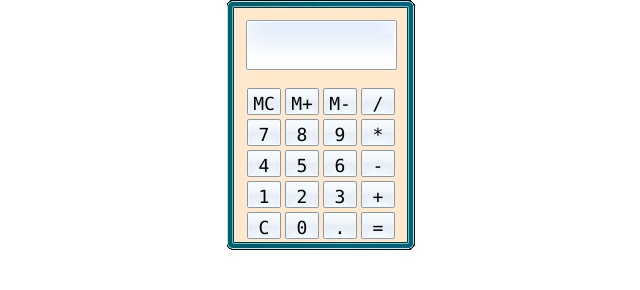
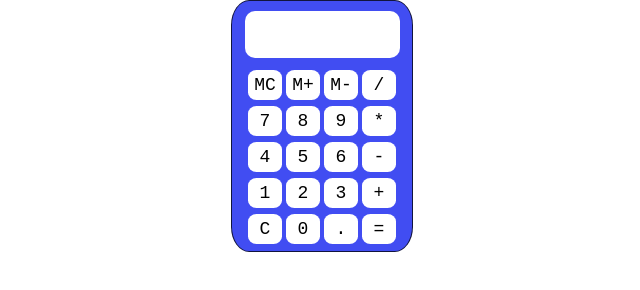
Before and after one commit to rodrigodandrea/calculadora, a plain HTML site: page index.html in a window 1280 px wide. Shown: the whole page, without its empty margins (319-959 px from the left). Drawn offline with Linux system fonts and the light colour scheme.

Commit message:
Modify parameters in CSS

```diff
--- a/css/style.css
+++ b/css/style.css
@@ -1,68 +1,61 @@
 #calc {
 position: relative;
-width: 188px;
+width: 180px;
 height: 247px;
 margin: 0px auto 0px auto;
 color: #000;
 }
-#calc-top, #calc-middle, #calc-bottom {
+#calc-corpse {
 position: relative;
-width: 188px;
-}
-#calc-top {
-height: 10px;
-background: url(../img/calc-top.png) no-repeat top center;
-}
-#calc-middle {
-height: 230px;
-background: url(../img/calc-middle.png) repeat-y top center;
-}
-#calc-bottom {
-height: 10px;
-background: url(../img/calc-bottom.png) no-repeat top center;
-}
-#calc-middle {
-height: 220px;
+width: 180px;
+height: 240px;
 padding-top: 10px;
-background: url(../img/calc-middle.png) repeat-y top center;
+background-color: rgba(1, 17, 238, 0.747);
+border: 1px solid rgba(0, 0, 0, 0.747);
+border-radius: 10%;
 }
 #display{
-position:relative;
-width:141px;
-height:40px;
-padding:5px;
-margin:0 auto;
-background:url(../img/calc-display.png) no-repeat top center;
+position: relative;
+width: 145px;
+height: 37px;
+padding: 5px;
+margin: 0 auto;
+background-color: rgba(255, 255, 255, 1);
+border-radius: 10px 10px;
+justify-content: flex-end;
+align-items: center;
+display: flex;
 }
 #buttons{
-position:relative;
-right: 22px;
-width:200px;
-margin:0 auto;
+position: relative;
+width: 180px;
+height: 180px;
+padding-top: 10px;
+margin: 0 auto;
+display: flex;
+justify-content: center;
+flex-direction: row;
+flex-wrap: wrap;
 }
-#buttons ul li.button{
-position:relative;
-width:34px;
-height:22px;
-padding-top:5px;
+#buttons .button{
+position: relative;
+width: 24px;
+height: 20px;
+padding: 5px;
 margin: 2px;
-background:url(../img/calc-button.png) no-repeat 0 0;
-text-align:center;
-font-size:18px;
-font-weight:400;
-font-family:"Lucida Console", Monaco, monospace;
-float:left;
+background-color: rgba(255, 255, 255, 1);
+text-align: center;
+font-size: 18px;
+font-weight: 400;
+font-family: monospace;
 list-style: none;
+border-radius: 25%;
 }
-.clearfix{
-float:none;
-clear:both;
+#buttons .button:hover{
+background-position: 0 -27px;
+cursor: pointer;
 }
-#buttons ul li.button:hover{
-background-position:0 -27px;
-cursor:pointer;
+#buttons .button:active{
+background-position: 0 -54px;
+cursor: pointer;
 }
-#buttons ul li.button:active{
-background-position:0 -54px;
-cursor:pointer;
-}
--- a/index.html
+++ b/index.html
@@ -9,36 +9,31 @@
 
 	<body>
 		<div id="calc">
-			<div id="calc-top"></div>
-			<div id="calc-middle">
+			<div id="calc-corpse">
 				<div id="display"></div>
 				<div id="buttons">
-					<ul>
-						<li class="button" id="MC">MC</li>
-						<li class="button" id="M+">M+</li>
-						<li class="button" id="M-">M-</li>
-						<li class="button" id="/">/</li>
-						<li class="button" id="7">7</li>
-						<li class="button" id="8">8</li>
-						<li class="button" id="9">9</li>
-						<li class="button" id="*">*</li>
-						<li class="button" id="4">4</li>
-						<li class="button" id="5">5</li>
-						<li class="button" id="6">6</li>
-						<li class="button" id="-">-</li>
-						<li class="button" id="1">1</li>
-						<li class="button" id="2">2</li>
-						<li class="button" id="3">3</li>
-						<li class="button" id="+">+</li>
-						<li class="button" id="C">C</li>
-						<li class="button" id="0">0</li>
-						<li class="button" id=".">.</li>
-						<li class="button" id="=">=</li>
-					</ul>
-					<div class="clearfix"></div>
+						<div class="button" id="MC">MC</div>
+						<div class="button" id="M+">M+</div>
+						<div class="button" id="M-">M-</div>
+						<div class="button" id="/">/</div>
+						<div class="button" id="7">7</div>
+						<div class="button" id="8">8</div>
+						<div class="button" id="9">9</div>
+						<div class="button" id="*">*</div>
+						<div class="button" id="4">4</div>
+						<div class="button" id="5">5</div>
+						<div class="button" id="6">6</div>
+						<div class="button" id="-">-</div>
+						<div class="button" id="1">1</div>
+						<div class="button" id="2">2</div>
+						<div class="button" id="3">3</div>
+						<div class="button" id="+">+</div>
+						<div class="button" id="C">C</div>
+						<div class="button" id="0">0</div>
+						<div class="button" id=".">.</div>
+						<div class="button" id="=">=</div>
 				</div>
 			</div>
-			<div id="calc-bottom"></div>
 		</div>
 		<script type="text/javascript" src="js/jquery.js"></script>
 	</body>
```
